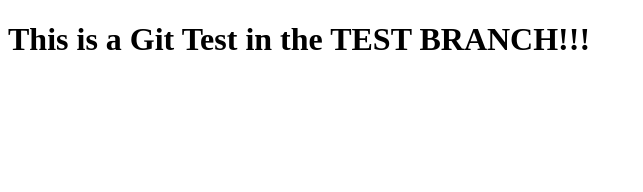
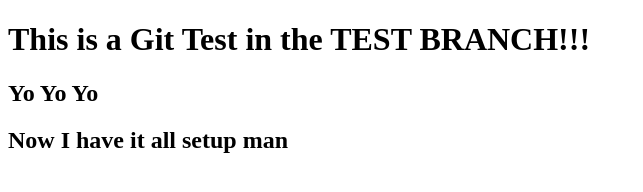
Before and after one commit to lesreddy/git-test, a plain HTML site: page index.html in a window 1280 px wide. Shown: the whole page, without its empty margins (0-643 px from the left). Drawn offline with Linux system fonts and the light colour scheme.

Commit message:
Added to H2 headings to Index.html

```diff
--- a/index.html
+++ b/index.html
@@ -8,6 +8,7 @@
 </head>
 <body>
     <h1>This is a Git Test in the TEST BRANCH!!!</h1>
-
+    <h2>Yo Yo Yo</h2>
+    <H2>Now I have it all setup man</H2>
 </body>
 </html>
```
